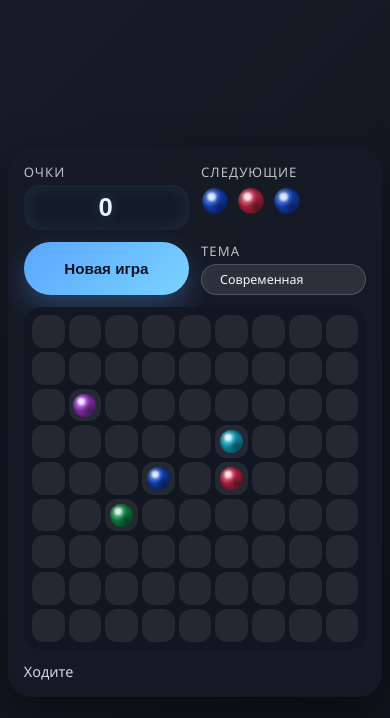
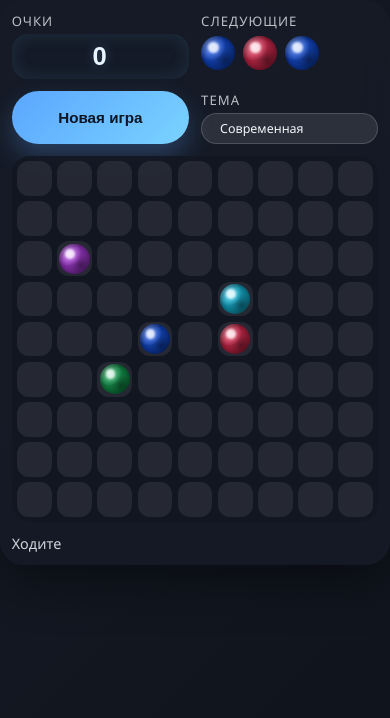
Before and after one commit to appleman9709/lines-games, a plain HTML site: page index.html in a window 390 px wide. Drawn offline with Linux system fonts and the light colour scheme.

Commit message:
Update styles and add Vercel configuration

```diff
--- a/style.css
+++ b/style.css
@@ -20,10 +20,10 @@ body {
 }
 
 .game {
-    width: min(96vw, 480px);
+    width: min(100vw, 540px);
     display: grid;
     gap: clamp(12px, 2vw, 20px);
-    padding: clamp(16px, 4vw, 24px);
+    padding: clamp(12px, 3vw, 24px);
     background: var(--game-bg);
     border-radius: var(--game-radius, 24px);
     box-shadow: var(--game-shadow);
@@ -89,8 +89,8 @@ body {
 }
 
 .next__slots .ball {
-    width: 28px;
-    height: 28px;
+    width: 34px;
+    height: 34px;
 }
 
 .game__summary {
@@ -170,12 +170,12 @@ body {
 .board {
     display: grid;
     width: 100%;
-    max-width: min(92vw, 500px);
+    max-width: min(100vw, 560px);
     aspect-ratio: 1;
     grid-template-columns: repeat(9, 1fr);
     grid-auto-rows: 1fr;
     gap: var(--grid-gap, clamp(4px, 1vw, 12px));
-    padding: clamp(8px, 2vw, 12px);
+    padding: clamp(6px, 1.6vw, 12px);
     background: var(--board-bg);
     border-radius: var(--board-radius, 16px);
     position: relative;
@@ -213,12 +213,12 @@ body {
 }
 
 .ball {
-    width: min(76%, 44px);
-    height: min(76%, 44px);
+    width: min(88%, 54px);
+    height: min(88%, 54px);
     border-radius: 50%;
     box-shadow: var(--ball-shadow, inset 3px 3px 8px rgba(0, 0, 0, 0.45));
     position: relative;
-    transform: scale(0.92);
+    transform: scale(1);
     transition: transform 0.15s ease;
 }
 
@@ -255,7 +255,7 @@ body {
         opacity: 0.2;
     }
     to {
-        transform: scale(0.92);
+        transform: scale(1);
         opacity: 1;
     }
 }
@@ -275,6 +275,22 @@ body {
 }
 
 @media (max-width: 560px) {
+    body {
+        align-items: start;
+    }
+
+    .game {
+        width: 100%;
+        max-width: 520px;
+        padding: clamp(10px, 3vw, 18px);
+    }
+
+    .board {
+        max-width: 100%;
+        gap: clamp(4px, 1.4vw, 10px);
+        padding: clamp(4px, 1.4vw, 10px);
+    }
+
     .game__header {
         grid-template-columns: 1fr;
     }
```
Also changed, not shown: vercel.json (added).
